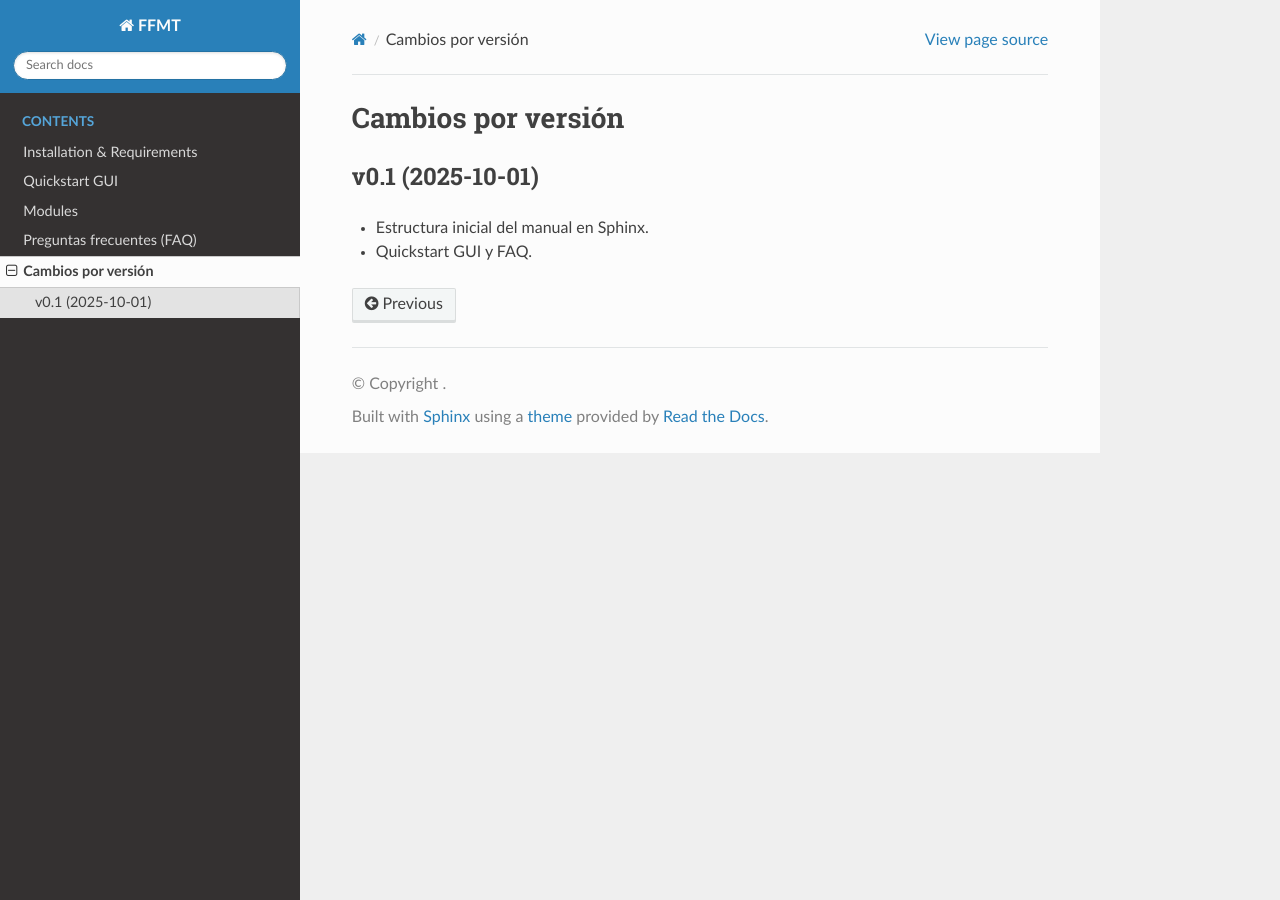
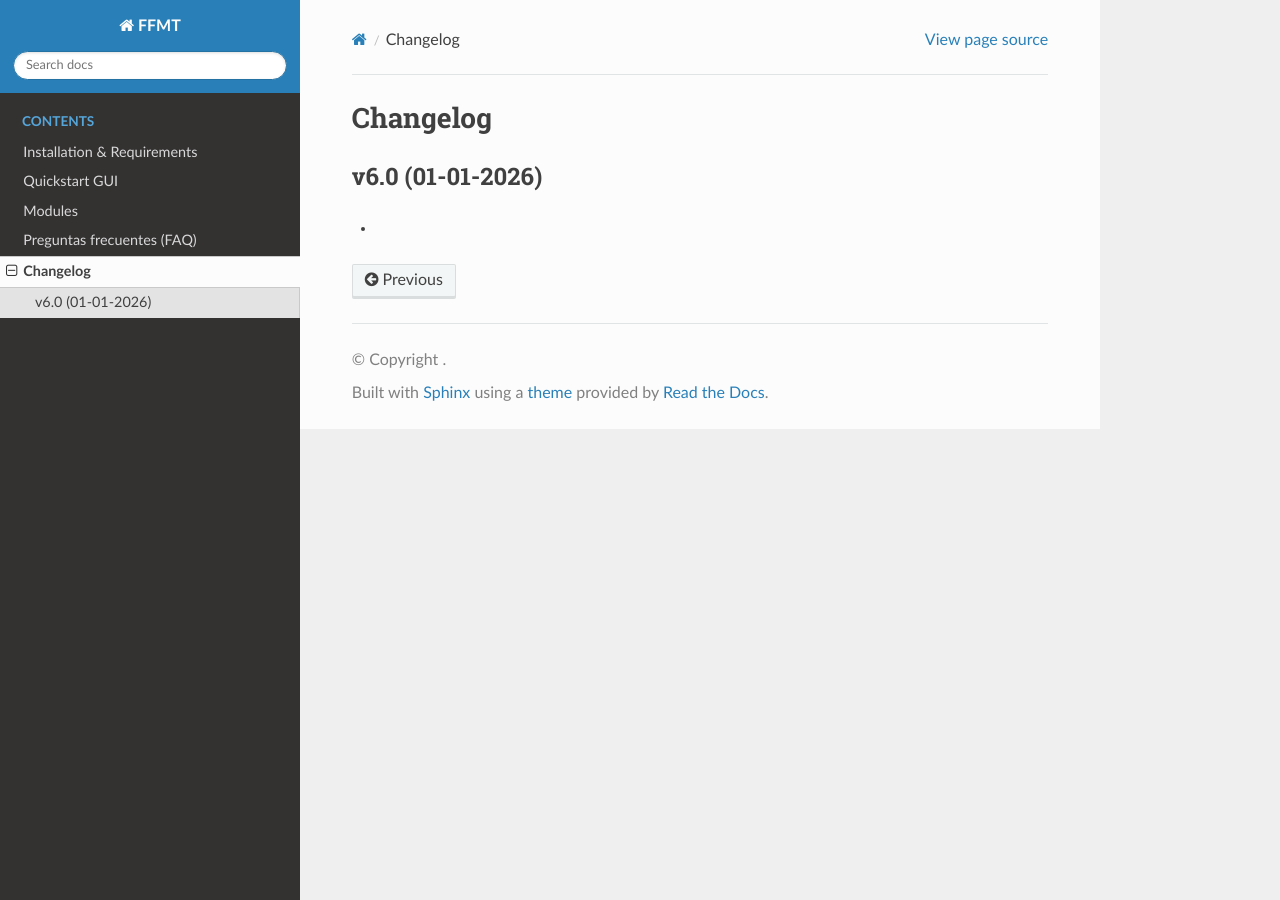
Before and after one commit to ffmtsw/ffmt, a Sphinx documentation site: the page built from docs/source/changelog.md, in a window 1280 px wide. Built offline with Sphinx 7.4.7 and the Read the Docs theme 3.1.0, drawn with Linux system fonts in a browser that asks for light colours.

Commit message:
Update changelog.md

```diff
--- a/docs/source/changelog.md
+++ b/docs/source/changelog.md
@@ -1,5 +1,4 @@
-# Cambios por versión
+# Changelog
 
-## v0.1 (2025-10-01)
-- Estructura inicial del manual en Sphinx.
-- Quickstart GUI y FAQ.
+## v6.0 (01-01-2026)
+-
```
